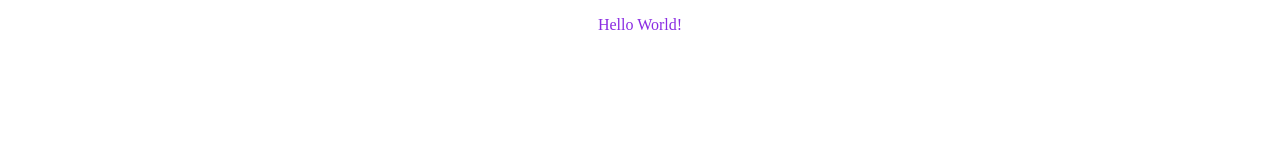
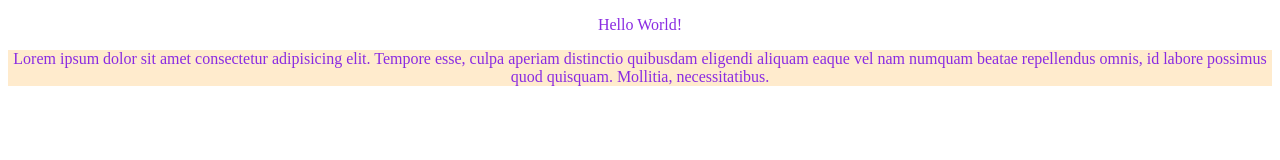
Before and after one commit to Edek92/rsschool-cv, a plain HTML site: page index.html in a window 1280 px wide. Drawn offline with Linux system fonts and the light colour scheme.

Commit message:
feat: second update html and css files

```diff
--- a/index.html
+++ b/index.html
@@ -9,5 +9,6 @@
 </head>
 <body>
 	<p>Hello World!</p>
+	<p class="text">Lorem ipsum dolor sit amet consectetur adipisicing elit. Tempore esse, culpa aperiam distinctio quibusdam eligendi aliquam eaque vel nam numquam beatae repellendus omnis, id labore possimus quod quisquam. Mollitia, necessitatibus.</p>
 </body>
 </html>
--- a/style.css
+++ b/style.css
@@ -2,3 +2,7 @@ p {
 	color: blueviolet;
 	text-align: center;
 }
+
+.text {
+	background-color: blanchedalmond;
+}
```
